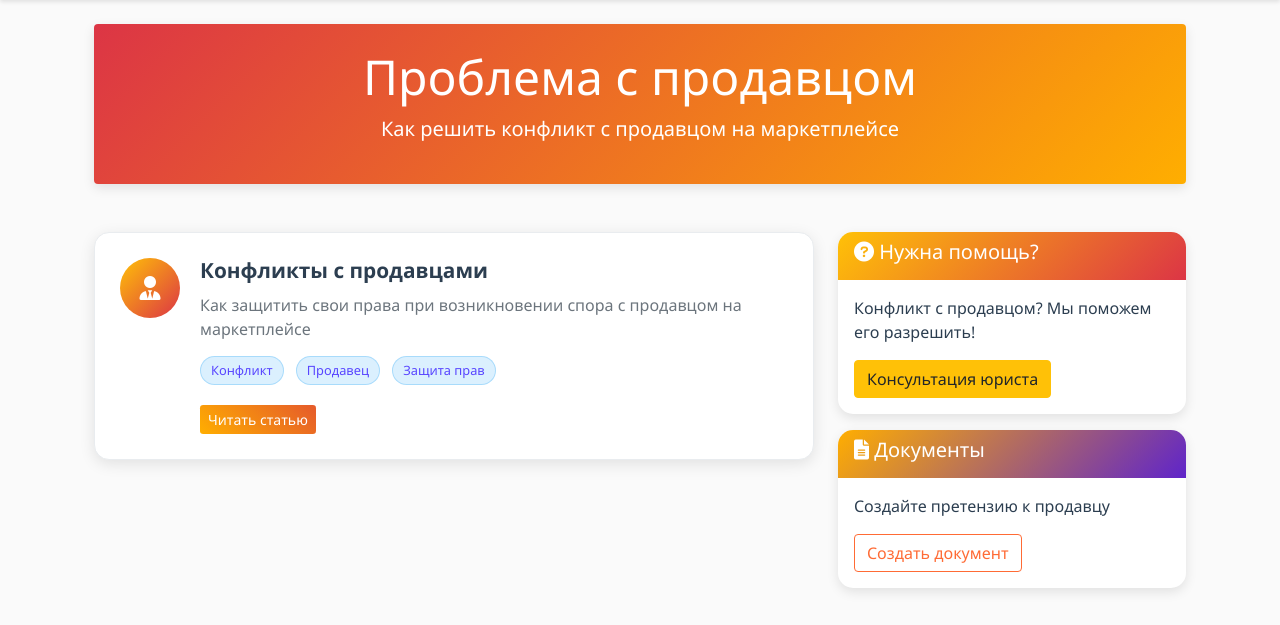
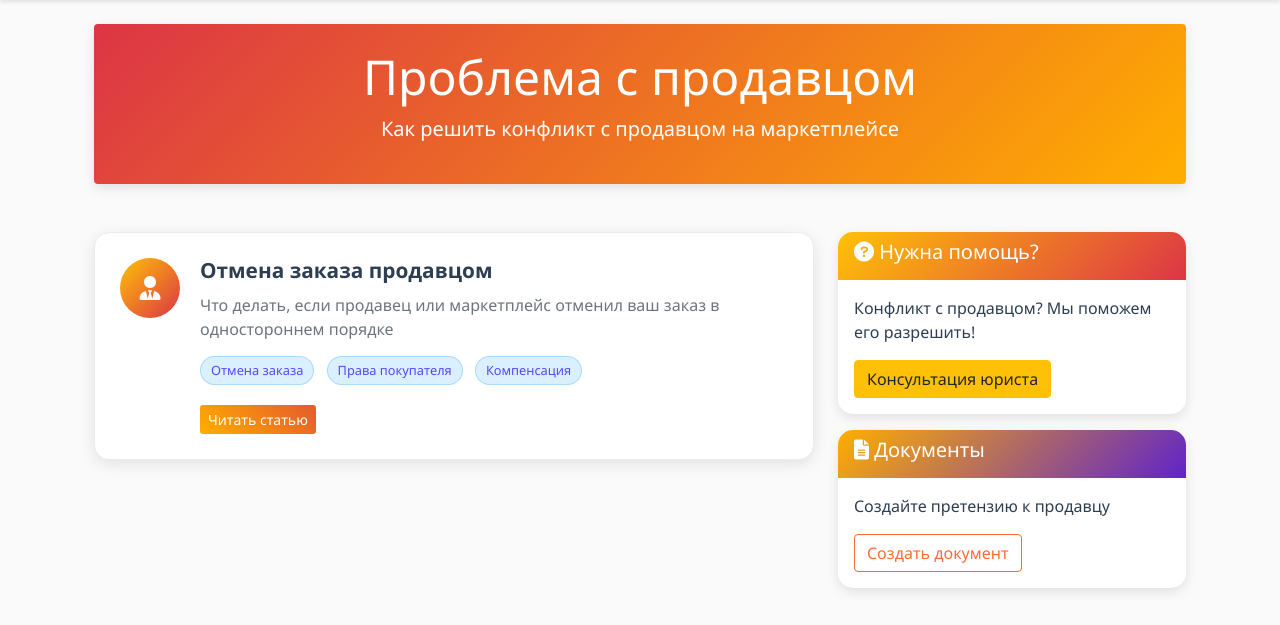
Before and after one commit to sergey-globus/Cons_plus, a Django app: page /reference/seller/ in a window 1280 px wide. Shown: the part 60-685 px from the top of the page. Run offline with Django 4.2, Linux system fonts and the light colour scheme; data comes from the database, SQL or seed files in the repository; parts of the project's set-up code (start-up, migrations or seed data) failed here and were passed over.

Commit message:
small namings and links corrections

```diff
--- a/templates/main/order_cancellation.html
+++ b/templates/main/order_cancellation.html
@@ -130,7 +130,7 @@
                             <div class="step-number">2</div>
                             <div class="step-content">
                                 <h4>Досудебная претензия</h4>
-                                <p>Если ваша проблема не решена, или ее решение вас не устраивает, направить досудебную претензию <span class="def-tooltip def2">продавцу</span>. Вы можете воспользоваться нашим ресурсом для составления проекта претензии.</p>
+                                <p>Если ваша проблема не решена, или ее решение вас не устраивает, <a href="{% url 'document_generator' %}">направить досудебную претензию</a> <span class="def-tooltip def2">продавцу</span>. Вы можете воспользоваться нашим ресурсом для составления проекта претензии.</p>
                             </div>
                         </div>
 
--- a/templates/main/price_error.html
+++ b/templates/main/price_error.html
@@ -91,7 +91,7 @@
                                 <i class="fas fa-file-alt"></i>
                             </div>
                             <div class="action-content">
-                                <h4>Направьте претензию</h4>
+                                <h4><a href="{% url 'document_generator' %}">Направьте претензию</a></h4>
                                 <p>Потребуйте исполнения договора на первоначальных условиях или возмещения убытков.</p>
                             </div>
                         </div>
--- a/templates/main/seller.html
+++ b/templates/main/seller.html
@@ -21,12 +21,12 @@
                         <i class="fas fa-user-tie"></i>
                     </div>
                     <div class="article-content">
-                        <h4>Конфликты с продавцами</h4>
-                        <p>Как защитить свои права при возникновении спора с продавцом на маркетплейсе</p>
+                        <h4>Отмена заказа продавцом</h4>
+                        <p>Что делать, если продавец или маркетплейс отменил ваш заказ в одностороннем порядке</p>
                         <div class="article-tags">
-                            <span class="tag">Конфликт</span>
-                            <span class="tag">Продавец</span>
-                            <span class="tag">Защита прав</span>
+                            <span class="tag">Отмена заказа</span>
+                            <span class="tag">Права покупателя</span>
+                            <span class="tag">Компенсация</span>
                         </div>
                         <a href="{% url 'order_cancellation' %}" class="btn btn-primary btn-sm">Читать статью</a>
                     </div>
```
